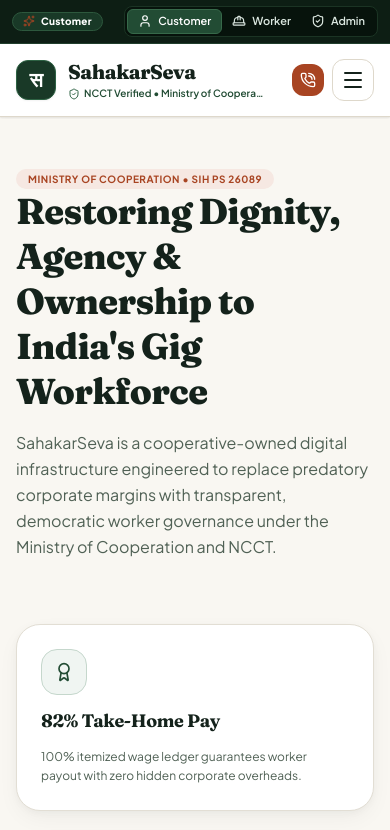
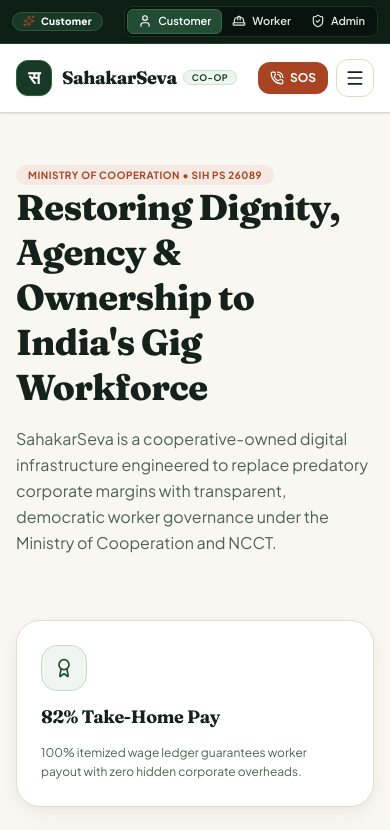
Before and after one commit to keshav-kr-agrawal/sahakar-seva, a Next.js app: page /about in a window 390 px wide. Shown: the top 830 px of the page. Built offline with nearby package versions, Linux system fonts and the light colour scheme.

Commit message:
fix(theme): lock warm linen and pine editorial palette across all devices, refine navbar responsiveness from 1024px

```diff
--- a/src/components/layout/Navbar.tsx
+++ b/src/components/layout/Navbar.tsx
@@ -43,46 +43,46 @@
   ];
 
   return (
-    <nav aria-label="Main Navigation" className="w-full bg-[#ffffff] dark:bg-[#11261a] border-b border-[#ded8cb] dark:border-[#233b2e] shadow-xs relative z-40 transition-colors">
+    <nav aria-label="Main Navigation" className="w-full bg-[#ffffff] border-b border-[#ded8cb] shadow-xs relative z-40 transition-colors">
       <div className="max-w-7xl mx-auto px-4 sm:px-6 lg:px-8">
-        <div className="flex items-center justify-between h-18 sm:h-20">
+        <div className="flex items-center justify-between h-17 sm:h-19">
 
-          {/* Left: Logo, Emblem & Locality Picker */}
-          <div className="flex items-center gap-4 sm:gap-6">
-            <Link href="/" className="flex items-center gap-3 group">
-              <div className="w-10 h-10 sm:w-11 sm:h-11 rounded-xl bg-[#193927] border border-[#2d6243] flex items-center justify-center text-[#ffffff] font-serif font-bold text-xl sm:text-2xl shadow-xs group-hover:bg-[#224c34] transition-colors">
+          {/* Left: Brand Emblem & Title */}
+          <div className="flex items-center gap-3 sm:gap-5">
+            <Link href="/" className="flex items-center gap-2.5 sm:gap-3 group">
+              <div className="w-9 h-9 sm:w-10 sm:h-10 rounded-xl bg-[#193927] border border-[#2d6243] flex items-center justify-center text-[#ffffff] font-serif font-bold text-lg sm:text-xl shadow-xs group-hover:bg-[#224c34] transition-colors shrink-0">
                 <span>स</span>
               </div>
               <div className="flex flex-col">
-                <div className="flex items-center gap-2">
-                  <span className="text-xl sm:text-2xl font-extrabold text-[#14221b] dark:text-[#f4f2ea] tracking-tight font-serif">
+                <div className="flex items-center gap-1.5 sm:gap-2">
+                  <span className="text-lg sm:text-xl lg:text-2xl font-extrabold text-[#14221b] tracking-tight font-serif">
                     SahakarSeva
                   </span>
-                  <span className="hidden sm:inline text-[9px] bg-[#edf5f0] dark:bg-[#193225] text-[#193927] dark:text-[#9bc2ad] border border-[#cbe1d3] dark:border-[#234230] px-2 py-0.5 rounded-full font-bold uppercase tracking-wider">
-                    Cooperative
+                  <span className="text-[9px] bg-[#edf5f0] text-[#193927] border border-[#cbe1d3] px-2 py-0.2 rounded-full font-bold uppercase tracking-wider">
+                    Co-op
                   </span>
                 </div>
-                <span className="text-[10px] sm:text-[11px] text-[#224c34] dark:text-[#9bc2ad] font-semibold flex items-center gap-1">
+                <span className="hidden sm:flex text-[10px] text-[#224c34] font-semibold items-center gap-1">
                   <ShieldCheck className="w-3 h-3 text-[#2d6243] shrink-0" />
-                  <span className="truncate max-w-[180px] sm:max-w-none">NCCT Verified • Ministry of Cooperation</span>
+                  <span>NCCT Verified • Ministry of Cooperation</span>
                 </span>
               </div>
             </Link>
 
-            {/* Desktop Locality Dropdown */}
-            <div className="relative hidden lg:block">
+            {/* Locality Picker for Laptop / Desktop (hidden on small tablet/mobile, available in drawer) */}
+            <div className="relative hidden xl:block">
               <button
                 onClick={() => setIsLocalityOpen(!isLocalityOpen)}
-                className="flex items-center gap-2 px-3 py-1.5 text-xs font-bold bg-[#f4ece1] dark:bg-[#182c22] hover:bg-[#ede7dc] dark:hover:bg-[#223d2f] text-[#193927] dark:text-[#dce8e1] rounded-xl transition border border-[#ded8cb] dark:border-[#2a4a38] cursor-pointer"
+                className="flex items-center gap-1.5 px-3 py-1.5 text-xs font-bold bg-[#f4ece1] hover:bg-[#ede7dc] text-[#193927] rounded-xl transition border border-[#ded8cb] cursor-pointer"
               >
                 <MapPin className="w-3.5 h-3.5 text-[#a84422] shrink-0" />
-                <span className="max-w-[130px] truncate">{selectedLocality}</span>
+                <span className="max-w-[125px] truncate">{selectedLocality}</span>
                 <ChevronDown className="w-3 h-3 text-[#7c8d82]" />
               </button>
 
               {isLocalityOpen && (
-                <div className="absolute left-0 mt-2 w-64 bg-[#ffffff] dark:bg-[#13221b] rounded-2xl shadow-elevated border border-[#ded8cb] dark:border-[#233b2e] py-2 z-50 animate-in fade-in slide-in-from-top-1 duration-150">
-                  <div className="px-3.5 py-1.5 text-[10px] font-bold text-[#7c8d82] uppercase tracking-wider border-b border-[#ece6d9] dark:border-[#233b2e] pb-1.5">
+                <div className="absolute left-0 mt-2 w-64 bg-[#ffffff] rounded-2xl shadow-elevated border border-[#ded8cb] py-2 z-50 animate-in fade-in slide-in-from-top-1 duration-150">
+                  <div className="px-3.5 py-1.5 text-[10px] font-bold text-[#7c8d82] uppercase tracking-wider border-b border-[#ece6d9] pb-1.5">
                     Select Active Locality
                   </div>
                   <div className="max-h-64 overflow-y-auto">
@@ -95,8 +95,8 @@
                         }}
                         className={`w-full text-left px-3.5 py-2 text-xs flex items-center justify-between transition cursor-pointer ${
                           selectedLocality === loc
-                            ? "font-bold text-[#193927] dark:text-[#dce8e1] bg-[#edf5f0] dark:bg-[#193225]"
-                            : "text-[#4a5b51] dark:text-[#a3b8ac] hover:bg-[#f4ece1] dark:hover:bg-[#1c3025]"
+                            ? "font-bold text-[#193927] bg-[#edf5f0]"
+                            : "text-[#4a5b51] hover:bg-[#f4ece1]"
                         }`}
                       >
                         <span>{loc}</span>
@@ -109,42 +109,42 @@
             </div>
           </div>
 
-          {/* Center: Desktop Navigation Links */}
-          <div className="hidden xl:flex items-center gap-6 text-sm font-semibold">
+          {/* Center: Desktop / Laptop Navigation Links (Active from lg: 1024px upwards) */}
+          <div className="hidden lg:flex items-center gap-4 xl:gap-6 text-xs xl:text-sm font-semibold">
             {/* Service Guilds Dropdown */}
             <div className="relative">
               <button
                 onClick={() => setIsCategoryOpen(!isCategoryOpen)}
-                className="flex items-center gap-1.5 text-[#14221b] dark:text-[#edebe4] hover:text-[#193927] transition py-1 cursor-pointer"
+                className="flex items-center gap-1 text-[#14221b] hover:text-[#193927] transition py-1 cursor-pointer"
               >
                 <span>Service Guilds</span>
                 <ChevronDown className="w-3.5 h-3.5 text-[#7c8d82]" />
               </button>
 
               {isCategoryOpen && (
-                <div className="absolute left-0 mt-2 w-80 bg-[#ffffff] dark:bg-[#13221b] rounded-2xl shadow-elevated border border-[#ded8cb] dark:border-[#233b2e] p-3 z-50 space-y-1 animate-in fade-in slide-in-from-top-1 duration-150">
-                  <div className="px-3 py-1 text-[10px] font-bold text-[#7c8d82] uppercase tracking-wider border-b border-[#ece6d9] dark:border-[#233b2e] pb-1.5 flex items-center justify-between">
+                <div className="absolute left-0 mt-2 w-76 bg-[#ffffff] rounded-2xl shadow-elevated border border-[#ded8cb] p-3 z-50 space-y-1 animate-in fade-in slide-in-from-top-1 duration-150">
+                  <div className="px-3 py-1 text-[10px] font-bold text-[#7c8d82] uppercase tracking-wider border-b border-[#ece6d9] pb-1.5 flex items-center justify-between">
                     <span>10 Registered Guilds</span>
                     <span className="text-[#a84422]">NCCT Tier-3</span>
                   </div>
                   <Link
                     href="/services"
                     onClick={() => setIsCategoryOpen(false)}
-                    className="px-3 py-2 text-xs text-[#193927] dark:text-[#8caea0] font-bold hover:bg-[#edf5f0] dark:hover:bg-[#193225] rounded-lg flex items-center justify-between transition"
+                    className="px-3 py-2 text-xs text-[#193927] font-bold hover:bg-[#edf5f0] rounded-lg flex items-center justify-between transition"
                   >
                     <span>Browse All 10 Guilds</span>
                     <ArrowRight className="w-3.5 h-3.5 text-[#a84422]" />
                   </Link>
-                  <div className="max-h-72 overflow-y-auto space-y-0.5 pt-1">
+                  <div className="max-h-64 overflow-y-auto space-y-0.5 pt-1">
                     {SERVICE_CATEGORIES.map((cat) => (
                       <Link
                         key={cat.id}
                         href={`/services?category=${cat.id}`}
                         onClick={() => setIsCategoryOpen(false)}
-                        className="px-3 py-1.5 text-xs text-[#4a5b51] dark:text-[#a3b8ac] hover:bg-[#f4ece1] dark:hover:bg-[#1c3025] hover:text-[#14221b] rounded-lg flex items-center justify-between transition"
+                        className="px-3 py-1.5 text-xs text-[#4a5b51] hover:bg-[#f4ece1] hover:text-[#14221b] rounded-lg flex items-center justify-between transition"
                       >
                         <span>{cat.name}</span>
-                        <span className="text-[11px] font-bold text-[#193927] dark:text-[#8caea0]">From ₹{cat.startingPrice}</span>
+                        <span className="text-[11px] font-bold text-[#193927]">From ₹{cat.startingPrice}</span>
                       </Link>
                     ))}
                   </div>
@@ -154,10 +154,10 @@
 
             <Link
               href="/services"
-              className={`py-1 transition ${
+              className={`py-1 transition whitespace-nowrap ${
                 pathname === "/services"
-                  ? "text-[#193927] dark:text-[#8caea0] font-bold border-b-2 border-[#193927]"
-                  : "text-[#4a5b51] dark:text-[#a3b8ac] hover:text-[#193927]"
+                  ? "text-[#193927] font-bold border-b-2 border-[#193927]"
+                  : "text-[#4a5b51] hover:text-[#193927]"
               }`}
             >
               Find Craftsmen
@@ -165,10 +165,10 @@
 
             <Link
               href="/booking"
-              className={`py-1 transition ${
+              className={`py-1 transition whitespace-nowrap ${
                 pathname === "/booking"
-                  ? "text-[#193927] dark:text-[#8caea0] font-bold border-b-2 border-[#193927]"
-                  : "text-[#4a5b51] dark:text-[#a3b8ac] hover:text-[#193927]"
+                  ? "text-[#193927] font-bold border-b-2 border-[#193927]"
+                  : "text-[#4a5b51] hover:text-[#193927]"
               }`}
             >
               Book Service
@@ -176,10 +176,10 @@
 
             <Link
               href="/worker/collective-bargaining"
-              className={`py-1 transition ${
+              className={`py-1 transition whitespace-nowrap ${
                 pathname.includes("/collective-bargaining")
-                  ? "text-[#193927] dark:text-[#8caea0] font-bold border-b-2 border-[#193927]"
-                  : "text-[#4a5b51] dark:text-[#a3b8ac] hover:text-[#193927]"
+                  ? "text-[#193927] font-bold border-b-2 border-[#193927]"
+                  : "text-[#4a5b51] hover:text-[#193927]"
               }`}
             >
               Rate Governance
@@ -187,10 +187,10 @@
 
             <Link
               href="/about"
-              className={`py-1 transition ${
+              className={`py-1 transition whitespace-nowrap ${
                 pathname === "/about"
-                  ? "text-[#193927] dark:text-[#8caea0] font-bold border-b-2 border-[#193927]"
-                  : "text-[#4a5b51] dark:text-[#a3b8ac] hover:text-[#193927]"
+                  ? "text-[#193927] font-bold border-b-2 border-[#193927]"
+                  : "text-[#4a5b51] hover:text-[#193927]"
               }`}
             >
               Ledger Philosophy
@@ -199,7 +199,7 @@
             {activeBooking && (
               <Link
                 href="/tracking"
-                className="flex items-center gap-1.5 text-[#a84422] font-bold bg-[#f9ebe4] dark:bg-[#331d16] border border-[#edd2c6] dark:border-[#522c20] px-3 py-1 rounded-full text-xs animate-pulse"
+                className="flex items-center gap-1.5 text-[#a84422] font-bold bg-[#f9ebe4] border border-[#edd2c6] px-2.5 py-1 rounded-full text-xs animate-pulse whitespace-nowrap"
               >
                 <Navigation className="w-3.5 h-3.5" />
                 <span>Worker En Route</span>
@@ -208,12 +208,12 @@
           </div>
 
           {/* Right: Actions & Urgent Service */}
-          <div className="hidden sm:flex items-center gap-3">
-            {/* Language Selector */}
+          <div className="flex items-center gap-2 sm:gap-3">
+            {/* Language Selector (Laptop/Desktop) */}
             <div className="relative hidden md:block">
               <button
                 onClick={() => setIsLangOpen(!isLangOpen)}
-                className="flex items-center gap-1.5 px-3 py-1.5 text-xs font-semibold text-[#506155] dark:text-[#a3b8ac] hover:bg-[#f4ece1] dark:hover:bg-[#182c22] rounded-xl transition border border-[#ded8cb] dark:border-[#233b2e] cursor-pointer"
+                className="flex items-center gap-1.5 px-2.5 py-1.5 text-xs font-semibold text-[#506155] hover:bg-[#f4ece1] rounded-xl transition border border-[#ded8cb] cursor-pointer"
               >
                 <Globe className="w-3.5 h-3.5" />
                 <span className="uppercase">{language}</span>
@@ -221,7 +221,7 @@
               </button>
 
               {isLangOpen && (
-                <div className="absolute right-0 mt-2 w-44 bg-[#ffffff] dark:bg-[#13221b] rounded-2xl shadow-elevated border border-[#ded8cb] dark:border-[#233b2e] py-1.5 z-50 animate-in fade-in slide-in-from-top-1 duration-150">
+                <div className="absolute right-0 mt-2 w-40 bg-[#ffffff] rounded-2xl shadow-elevated border border-[#ded8cb] py-1.5 z-50 animate-in fade-in slide-in-from-top-1 duration-150">
                   {languages.map((lang) => (
                     <button
                       key={lang.code}
@@ -231,8 +231,8 @@
                       }}
                       className={`w-full text-left px-3.5 py-1.5 text-xs transition cursor-pointer ${
                         language === lang.code
-                          ? "font-bold text-[#193927] dark:text-[#dce8e1] bg-[#edf5f0] dark:bg-[#193225]"
-                          : "text-[#4a5b51] dark:text-[#a3b8ac] hover:bg-[#f4ece1]"
+                          ? "font-bold text-[#193927] bg-[#edf5f0]"
+                          : "text-[#4a5b51] hover:bg-[#f4ece1]"
                       }`}
                     >
                       <span>{lang.name}</span>
@@ -242,32 +242,26 @@
               )}
             </div>
 
-            {/* Urgent Service Callout */}
+            {/* Urgent Service Callout Button */}
             <Link
               href="/emergency"
-              className="flex items-center gap-2 bg-[#a84422] hover:bg-[#8c381c] text-[#ffffff] px-4 py-2 rounded-xl text-xs font-bold transition shadow-xs"
+              className="flex items-center gap-1.5 sm:gap-2 bg-[#a84422] hover:bg-[#8c381c] text-[#ffffff] px-3 sm:px-4 py-2 rounded-xl text-xs font-bold transition shadow-xs whitespace-nowrap"
             >
-              <PhoneCall className="w-3.5 h-3.5" />
-              <span>Urgent Service</span>
-            </Link>
-          </div>
-
-          {/* Mobile & Tablet Hamburger Toggle */}
-          <div className="flex xl:hidden items-center gap-2">
-            <Link
-              href="/emergency"
-              className="sm:hidden bg-[#a84422] text-[#ffffff] p-2 rounded-xl text-xs font-bold"
-              title="Urgent Service SOS"
-            >
-              <PhoneCall className="w-4 h-4" />
+              <PhoneCall className="w-3.5 h-3.5 shrink-0" />
+              <span className="hidden sm:inline">Urgent Service</span>
+              <span className="sm:hidden">SOS</span>
             </Link>
 
+            {/* Mobile & Tablet Hamburger Button (Visible below lg: 1024px) */}
             <button
-              onClick={() => setMobileMenuOpen(!mobileMenuOpen)}
-              className="p-2 text-[#14221b] dark:text-[#edebe4] hover:bg-[#f4ece1] rounded-xl cursor-pointer transition border border-[#ded8cb] dark:border-[#233b2e]"
+              id="mobile-menu-toggle"
+              type="button"
+              onClick={() => setMobileMenuOpen((prev) => !prev)}
+              className="lg:hidden p-2 text-[#14221b] hover:bg-[#f4ece1] rounded-xl cursor-pointer transition border border-[#ded8cb] flex items-center justify-center"
               aria-label="Toggle navigation menu"
+              aria-expanded={mobileMenuOpen}
             >
-              {mobileMenuOpen ? <X className="w-6 h-6" /> : <Menu className="w-6 h-6" />}
+              {mobileMenuOpen ? <X className="w-5 h-5 sm:w-6 sm:h-6" /> : <Menu className="w-5 h-5 sm:w-6 sm:h-6" />}
             </button>
           </div>
         </div>
@@ -275,20 +269,20 @@
 
       {/* Solid Opaque Mobile & Tablet Drawer Menu */}
       {mobileMenuOpen && (
-        <div className="xl:hidden bg-[#ffffff] dark:bg-[#11261a] border-b border-[#ded8cb] dark:border-[#233b2e] px-4 sm:px-6 py-5 space-y-4 shadow-elevated animate-in fade-in slide-in-from-top-1 duration-150">
+        <div className="lg:hidden bg-[#ffffff] border-b border-[#ded8cb] px-4 sm:px-6 py-5 space-y-4 shadow-elevated animate-in fade-in slide-in-from-top-1 duration-150">
 
           {/* Mobile Locality Bar */}
-          <div className="flex items-center justify-between pb-3 border-b border-[#ece6d9] dark:border-[#233b2e]">
+          <div className="flex items-center justify-between pb-3 border-b border-[#ece6d9]">
             <span className="text-xs font-bold uppercase tracking-wider text-[#7c8d82]">Service Area</span>
-            <div className="flex items-center gap-1 text-xs font-bold text-[#193927] dark:text-[#dce8e1] bg-[#f4ece1] dark:bg-[#182c22] px-3 py-1 rounded-lg border border-[#ded8cb]">
-              <MapPin className="w-3.5 h-3.5 text-[#a84422]" />
+            <div className="flex items-center gap-1 text-xs font-bold text-[#193927] bg-[#f4ece1] px-3 py-1.5 rounded-xl border border-[#ded8cb]">
+              <MapPin className="w-3.5 h-3.5 text-[#a84422] shrink-0" />
               <select
                 value={selectedLocality}
                 onChange={(e) => setSelectedLocality(e.target.value)}
                 className="bg-transparent font-bold focus:outline-none cursor-pointer"
               >
                 {LOCALITIES.map((loc) => (
-                  <option key={loc} value={loc} className="dark:bg-[#13221b]">
+                  <option key={loc} value={loc}>
                     {loc}
                   </option>
                 ))}
@@ -301,7 +295,7 @@
             <Link
               href="/services"
               onClick={() => setMobileMenuOpen(false)}
-              className="p-3 bg-[#f4ece1] dark:bg-[#182c22] rounded-xl text-xs font-bold text-[#193927] dark:text-[#dce8e1] text-center border border-[#ded8cb]"
+              className="p-3 bg-[#f4ece1] rounded-xl text-xs font-bold text-[#193927] text-center border border-[#ded8cb]"
             >
               Explore Guilds
             </Link>
@@ -329,39 +323,39 @@
           </div>
 
           {/* Navigation Links List */}
-          <div className="pt-2 space-y-1 text-sm border-t border-[#ece6d9] dark:border-[#233b2e]">
+          <div className="pt-2 space-y-1 text-sm border-t border-[#ece6d9]">
             <Link
               href="/"
               onClick={() => setMobileMenuOpen(false)}
-              className="block px-3 py-2 rounded-lg font-semibold text-[#14221b] dark:text-[#edebe4] hover:bg-[#f4ece1]"
+              className="block px-3 py-2.5 rounded-lg font-semibold text-[#14221b] hover:bg-[#f4ece1]"
             >
               Home Page & Fare Specimen
             </Link>
             <Link
               href="/worker"
               onClick={() => setMobileMenuOpen(false)}
-              className="block px-3 py-2 rounded-lg font-semibold text-[#14221b] dark:text-[#edebe4] hover:bg-[#f4ece1]"
+              className="block px-3 py-2.5 rounded-lg font-semibold text-[#14221b] hover:bg-[#f4ece1]"
             >
               Worker Hub & Cooperative Earnings
             </Link>
             <Link
               href="/admin"
               onClick={() => setMobileMenuOpen(false)}
-              className="block px-3 py-2 rounded-lg font-semibold text-[#14221b] dark:text-[#edebe4] hover:bg-[#f4ece1]"
+              className="block px-3 py-2.5 rounded-lg font-semibold text-[#14221b] hover:bg-[#f4ece1]"
             >
               Federation Portal & AI Demand
             </Link>
             <Link
               href="/emergency"
               onClick={() => setMobileMenuOpen(false)}
-              className="block px-3 py-2 rounded-lg font-bold text-[#a84422] hover:bg-[#f9ebe4]"
+              className="block px-3 py-2.5 rounded-lg font-bold text-[#a84422] hover:bg-[#f9ebe4]"
             >
               Emergency 24/7 SOS Dispatch
             </Link>
             <Link
               href="/about"
               onClick={() => setMobileMenuOpen(false)}
-              className="block px-3 py-2 rounded-lg font-semibold text-[#14221b] dark:text-[#edebe4] hover:bg-[#f4ece1]"
+              className="block px-3 py-2.5 rounded-lg font-semibold text-[#14221b] hover:bg-[#f4ece1]"
             >
               Wage Transparency Philosophy
             </Link>
```
Also changed, not shown: src/app/globals.css (+3 -24 lines).
